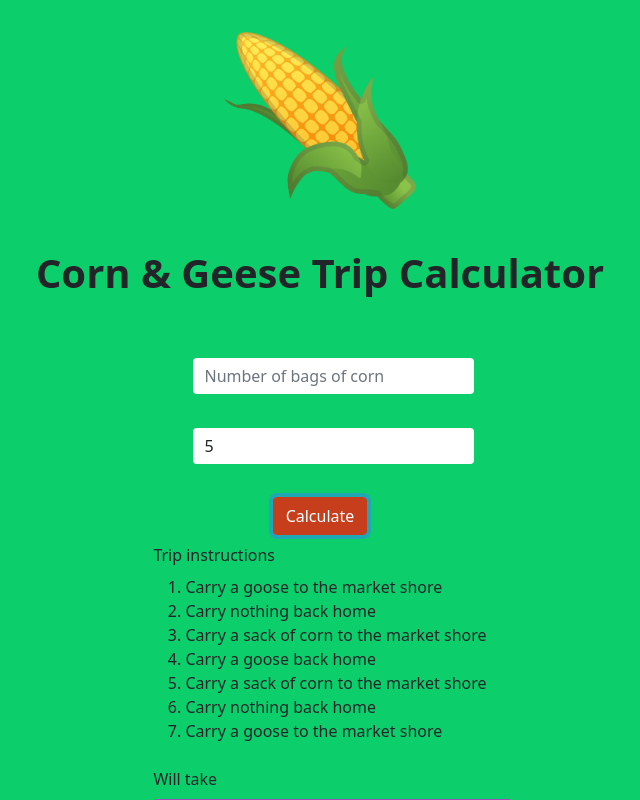
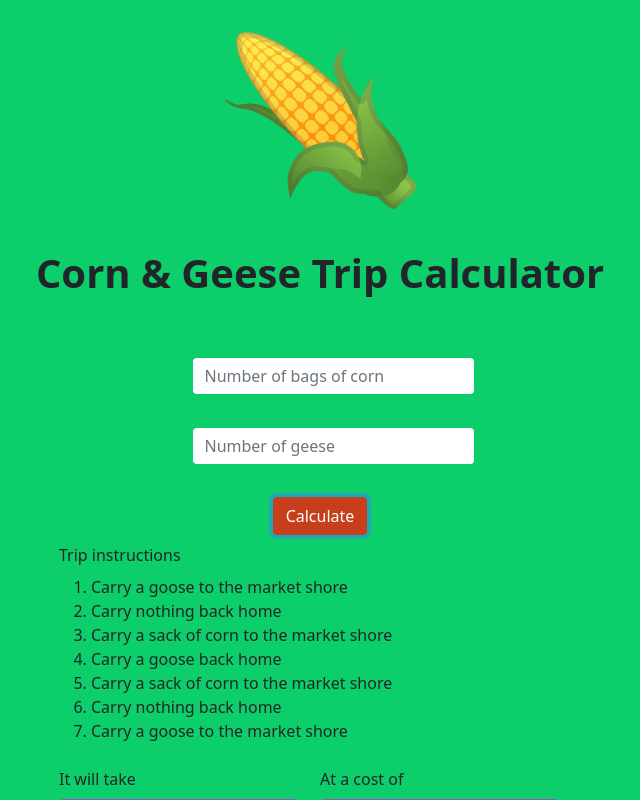
Before and after one commit to miranda-hawkes/corn-trip-cost-calculator, a React (Create React App) app: page / in a window 1280 px wide. Both pictures are taken after typing "5", "5" into the empty fields and a click on the button "Calculate". Shown: the top 800 px of the page, without its empty margins (320-960 px from the left). Built offline with nearby package versions, Linux system fonts and the light colour scheme.

Commit message:
Fiddling with layout

```diff
--- a/src/App.css
+++ b/src/App.css
@@ -64,6 +64,7 @@ button {
   color: white;
   background-color: #a14ebf;
   border: 1px solid #a14ebf!important;
+  padding-right: 1em;
 }
 
 .result {
@@ -73,3 +74,11 @@ button {
 label {
   font-weight: 500;
 }
+
+#result-num-trips {
+  width: 80%;
+}
+
+#result {
+  width: 80%;
+}
--- a/src/App.js
+++ b/src/App.js
@@ -11,18 +11,28 @@ function App({calculate}) {
   const [numTrips, setNumTrips] = useState(0);
   const [clear, setClear] = useState(false);
   const [showResults, setShowResults] = useState(false)
+  const numBagsSelector = "#num-bags";
+  const numGeeseSelector = "#num-geese";
 
   const Calculate = (e) => {
     e.preventDefault();
+
     if(clear) setClear(false);
-    let numBags = document.querySelector('#num-bags').value
+
+    let numBags = document.querySelector(numBagsSelector).value
+    let numGeese = document.querySelector(numGeeseSelector).value
+
     if(numBags === '' || numBags < 1) return;
-    let {numTrips, sum} = calculate(numBags)
+    if(numGeese === '' || numBags < 1) return;
+
+    let {numTrips, sum} = calculate(numBags);
+
     setCostOfTrip(sum);
     setNumTrips(numTrips);
     setShowResults(true);
 
-    document.querySelector('#num-bags').value = "";
+    document.querySelector(numBagsSelector).value = "";
+    document.querySelector(numGeeseSelector).value = "";
   }
 
   const ItemName = (element) => {
@@ -38,15 +48,10 @@ function App({calculate}) {
 
     let tripDescriptions = trips.map ( function(trip, index) {
       const direction = (index % 2 === 0) ? " to the market shore" : " back home";
-
       return "Carry " + ItemName(trip) + direction;
     });
 
-    if(trips.includes("x")) return (
-      <div>
-        Not possible!
-      </div>
-    );
+    if(trips.includes("x")) return ( <div>Not possible!</div>);
 
     return (
       <ol>
@@ -63,45 +68,46 @@ function App({calculate}) {
     );
   }
 
-  const Results = () => (
-    <div id="final-result">
+  const Instructions = () => (
     <Row className="result-row">
       <Col md lg="12" className="result">
         <Form.Label >
           Trip instructions
         </Form.Label>
-
         <TripInstructions />
       </Col>
     </Row>
+  )
+
+  const Results = () => (
+    <div className="d-flex p-12">
+      <Form>
+        <Instructions />
         <Row className="result-row">
-        <Col md lg="12" className="result">
+          <Col md lg="6" className="result">
             <Form.Label >
-            Will take
+              It will take
             </Form.Label>
             <Form.Control readOnly id="result-num-trips" value={numTrips + ' ferry trips'}/>
           </Col>
-      </Row>
-      <Row className="result-row">
-        <Col md lg="12" className="result">
+
+          <Col md lg="6" className="result">
             <Form.Label >
               At a cost of
             </Form.Label>
             <Form.Control readOnly id="result" value={'£' + costOfTrip.toFixed(2)}/>
           </Col>
         </Row>
+      </Form>
     </div>
   )
 
   return (
-
     <Jumbotron>
-
       <img src={"./corn.png"} id="corn"/>
       <div className="d-flex p-12">
         <h1 className="text-center">Corn & Geese Trip Calculator</h1>
       </div>
-
       <div className="d-flex p-12">
         <Form>
           <Row>
@@ -111,15 +117,13 @@ function App({calculate}) {
               </Form.Group>
             </Col>
           </Row>
-
           <Row>
             <Col xs lg="12">
-                <Form.Group controlId="num-bags">
+              <Form.Group controlId="num-geese">
                 <Form.Control type="number" placeholder="Number of geese" />
               </Form.Group>
             </Col>
           </Row>
-
           <Row className="result-row">
             <Col xs lg="12">
               <Button variant="primary" type="submit" onClick={Calculate}>
@@ -127,8 +131,6 @@ function App({calculate}) {
               </Button>
             </Col>
           </Row>
-
-
         </Form>
       </div>
 
```
Lines whose indentation alone changed are shown as unchanged.
